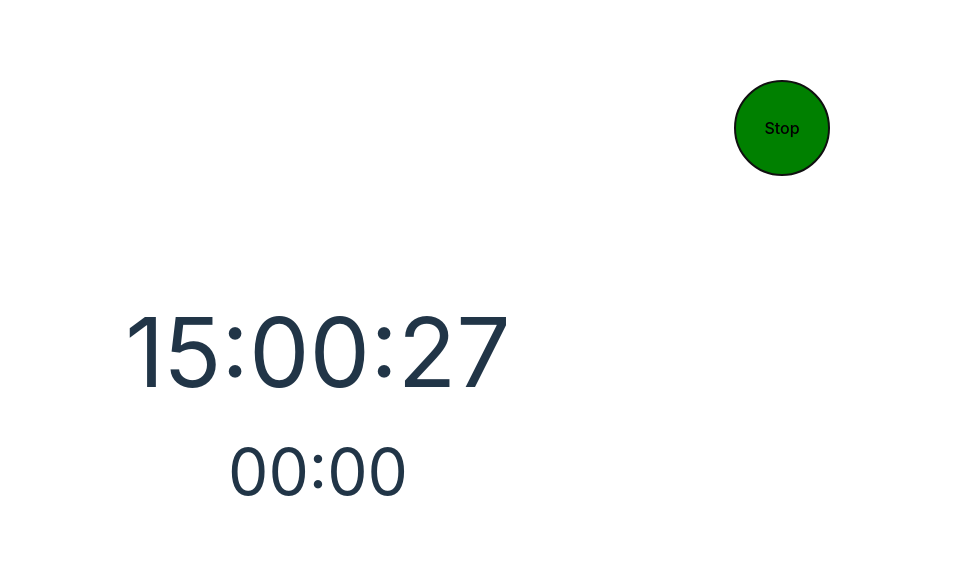
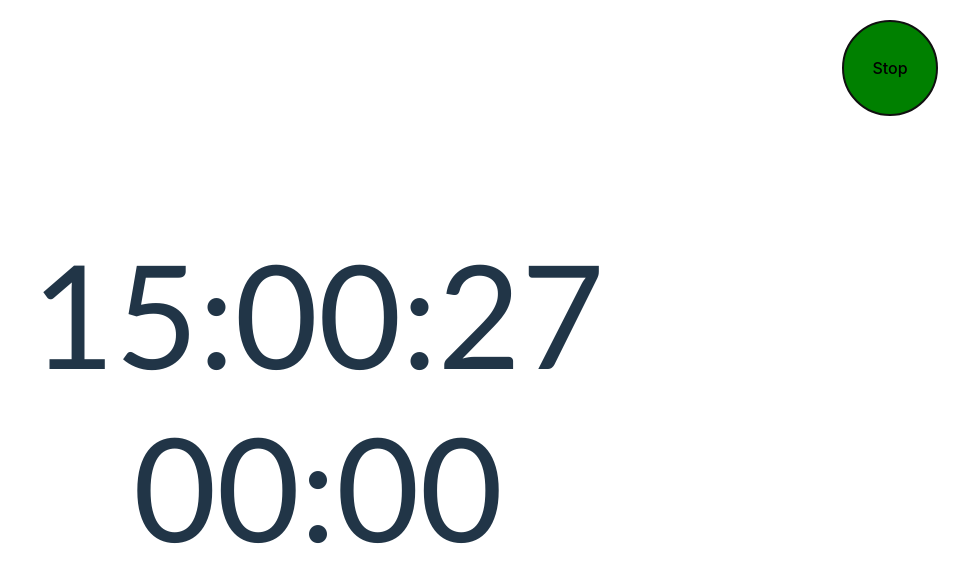
Before and after one commit to KonFlinders/bell-system, a React (Vite) app: page / in a window 1280 px wide. Both pictures are taken after a click on the button "Start". Shown: the top 582 px of the page, without its empty margins (322-1280 px from the left). Built offline with nearby package versions, Linux system fonts and the light colour scheme.

Commit message:
updated react version and made the clock text larger

```diff
--- a/src/App.css
+++ b/src/App.css
@@ -6,11 +6,15 @@
 }
 
 .Clock {
-  font-size: 6rem;
+  font-size: 9rem;
+  font-family:'Gill Sans', 'Gill Sans MT', Calibri, 'Trebuchet MS', sans-serif;
+  line-height: normal;
 }
 
 .Countdown {
-  font-size: 4rem;
+  font-size: 9rem;
+    font-family:'Gill Sans', 'Gill Sans MT', Calibri, 'Trebuchet MS', sans-serif;
+    line-height: normal;
 }
 
 .BellSystemPage {
@@ -20,8 +24,8 @@
 
 .bellSystemButtonOff {
   position: absolute;
-  top: 10%;
-  right: 10%;
+  top: 20px;
+  right: 20px;
   height: 6rem;
   width: 6rem;
   background-color: red;
@@ -30,8 +34,8 @@
 
 .bellSystemButtonOn {
   position: absolute;
-  top: 10%;
-  right: 10%;
+  top: 20px;
+  right: 20px;
   height: 6rem;
   width: 6rem;
   background-color: green;
--- a/src/data/schedule.js
+++ b/src/data/schedule.js
@@ -7,7 +7,7 @@ const schedule =
     3: ['1041',],
     4: ['1200','2035'],
     5: ['0839', '1046','1200','1500','1952'],
-    6: ['1200',],
+    6: ['0930','1030','1200',],
   },
   ExcludedDates: ['2024/7/14'],
 }
```
Also changed, not shown: package.json (+10 -10 lines), 1 other file (tests, documents, lock files or other folders).
